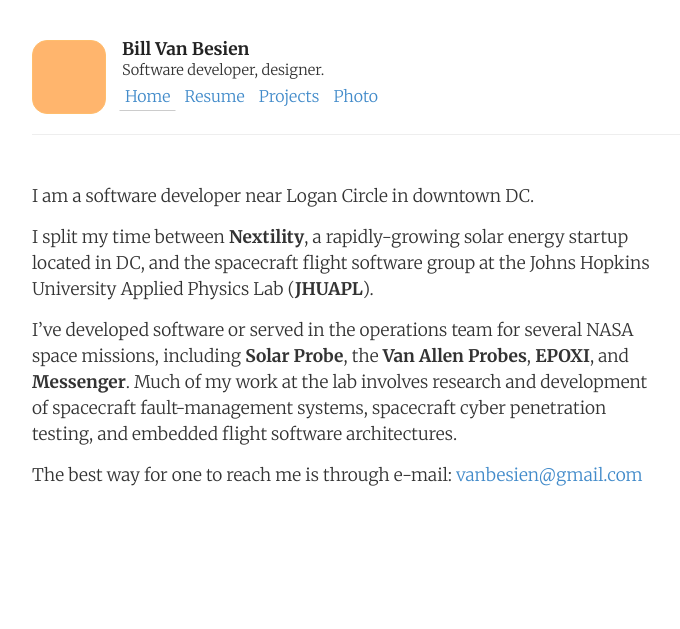
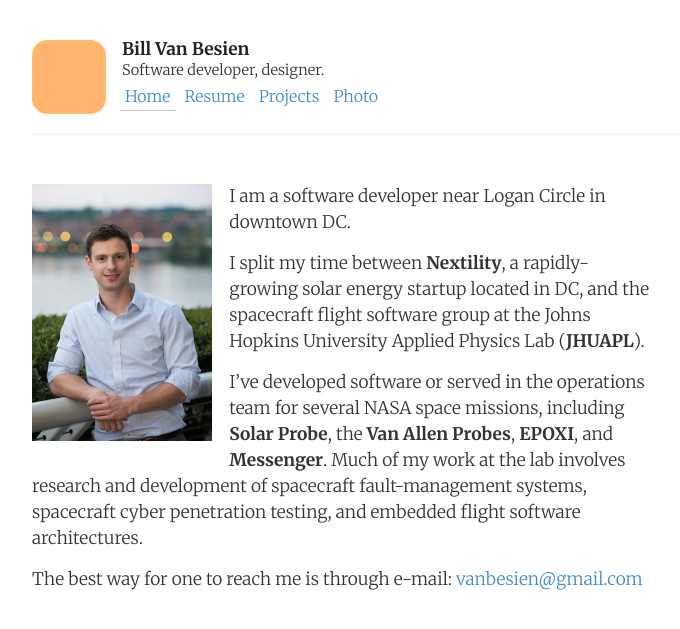
Before and after one commit to billvb/billvb.github.io, a Jekyll site: the page built from index.md, in a window 1280 px wide. Shown: the top 629 px of the page, without its empty margins (38-718 px from the left). Built offline with Jekyll 4.4.1, drawn with Linux system fonts in a browser that asks for light colours; nearby versions of some CDN libraries.

Commit message:
Added image and styles for image

```diff
--- a/index.md
+++ b/index.md
@@ -3,6 +3,7 @@ title: Home
 layout: base
 ---
 
+<img id="my-photo" src="/images/BB-65-crop.jpg" />
 I am a software developer near Logan Circle in downtown DC.
 
 I split my time between **Nextility**, a rapidly-growing solar energy startup located in DC, and the spacecraft flight software group at the Johns Hopkins University Applied Physics Lab (**JHUAPL**).
--- a/stylesheets/billvb.css
+++ b/stylesheets/billvb.css
@@ -224,3 +224,10 @@ p {
     margin-top: 3px;
     margin-bottom: 3px;
 }
+
+#my-photo {
+    float: left;
+    margin-right: 1em;
+    margin-bottom: 1em;
+    max-width: 180px;
+}
```
Also changed, not shown: images/BB-65-crop.jpg (added), images/BB-65.jpg (added).
